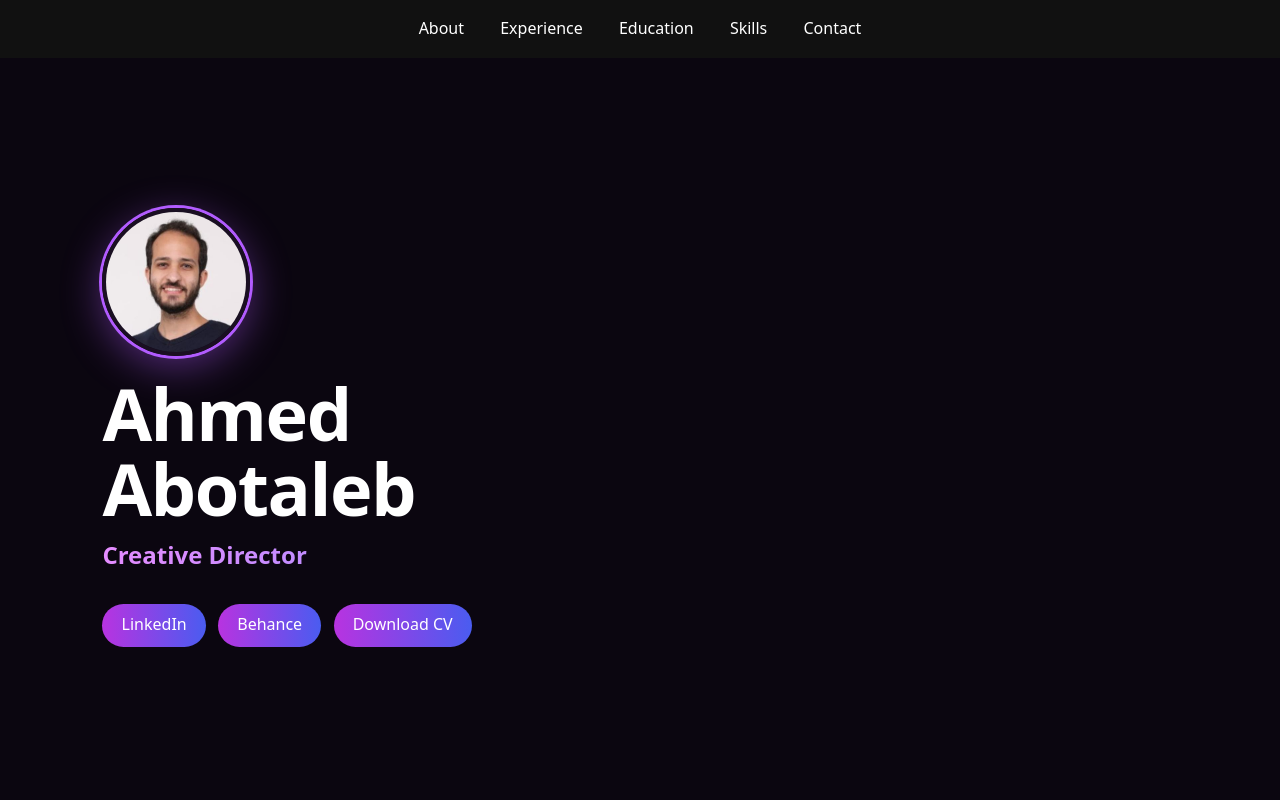
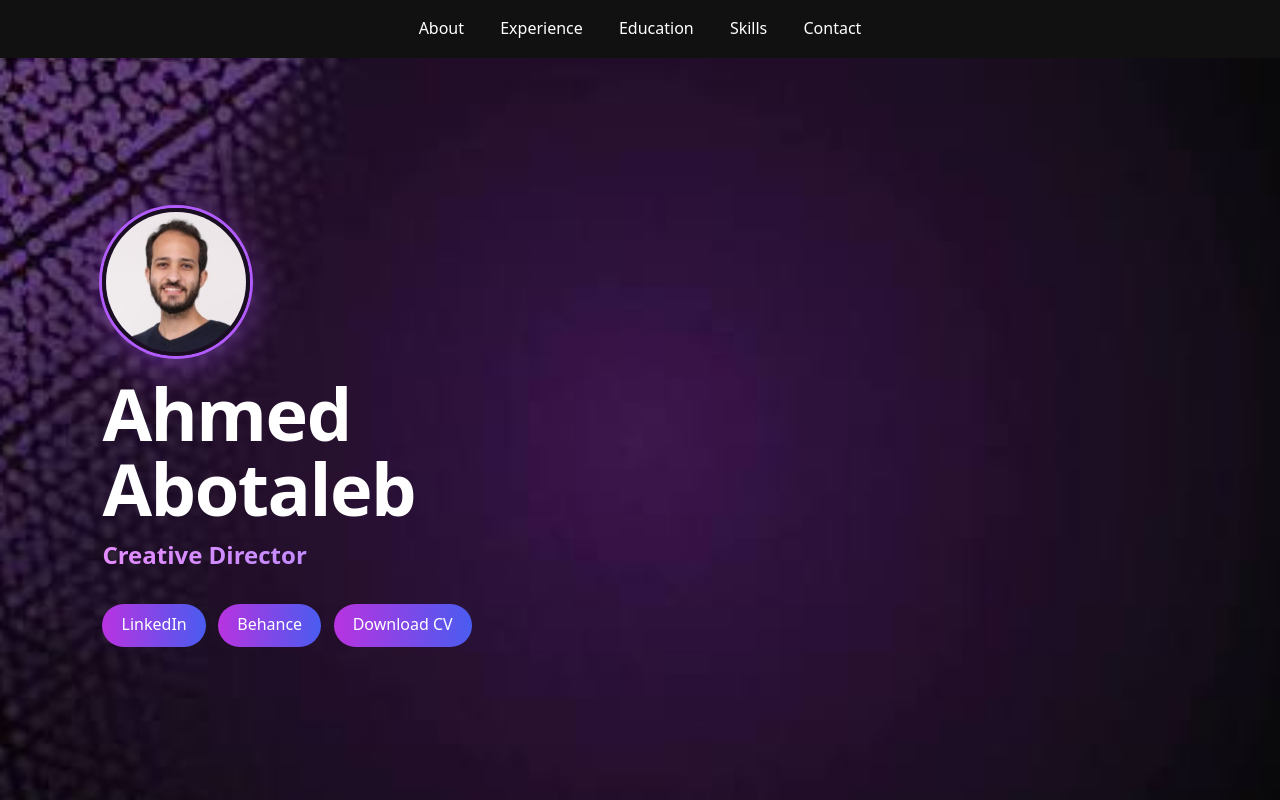
Before and after one commit to AhmedAboutaleb-Design/AhmedAboutaleb.github.io, a plain HTML site: page index.html in a window 1280 px wide. Shown: the top 800 px of the page. Drawn offline with Linux system fonts and the light colour scheme.

Commit message:
Update style.css

```diff
--- a/style.css
+++ b/style.css
@@ -32,7 +32,7 @@ header .avatar { width: 140px; height: 140px; border-radius: 50%; object-fit: co
   border: 4px solid #fff; box-shadow: 0 0 0 3px #a23be6, 0 10px 30px rgba(91,76,240,.25); }
 @media (max-width: 700px) { header .avatar { margin: 0 auto 1rem; } }
 /* Purple background cover */
-header { background: #0b0610 url("cover-bg.jpg") center / cover no-repeat; justify-content: flex-start; padding: 5rem max(1.5rem, 8vw); min-height: 75vh; }
+header { background: #0b0610 url("images%20(1).jpeg") center / cover no-repeat; justify-content: flex-start; padding: 5rem max(1.5rem, 8vw); min-height: 75vh; }
 header h1 { color: #fff; }
 header .role { background: linear-gradient(90deg, #e58cff, #b98cff, #7fd3ff); -webkit-background-clip: text; background-clip: text; color: transparent; }
 header .avatar { border-color: #1a0f22; box-shadow: 0 0 0 3px #b25cff, 0 10px 40px rgba(178,92,255,.45); }
```
